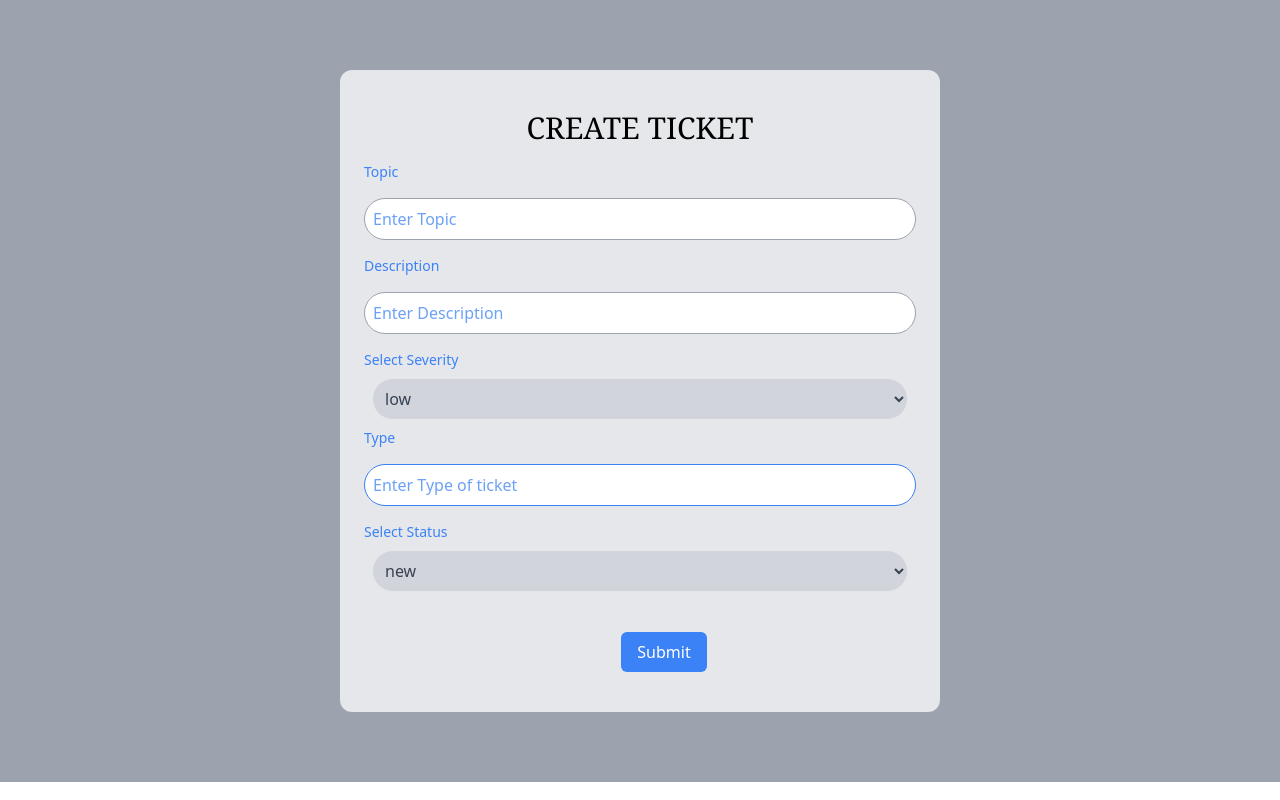
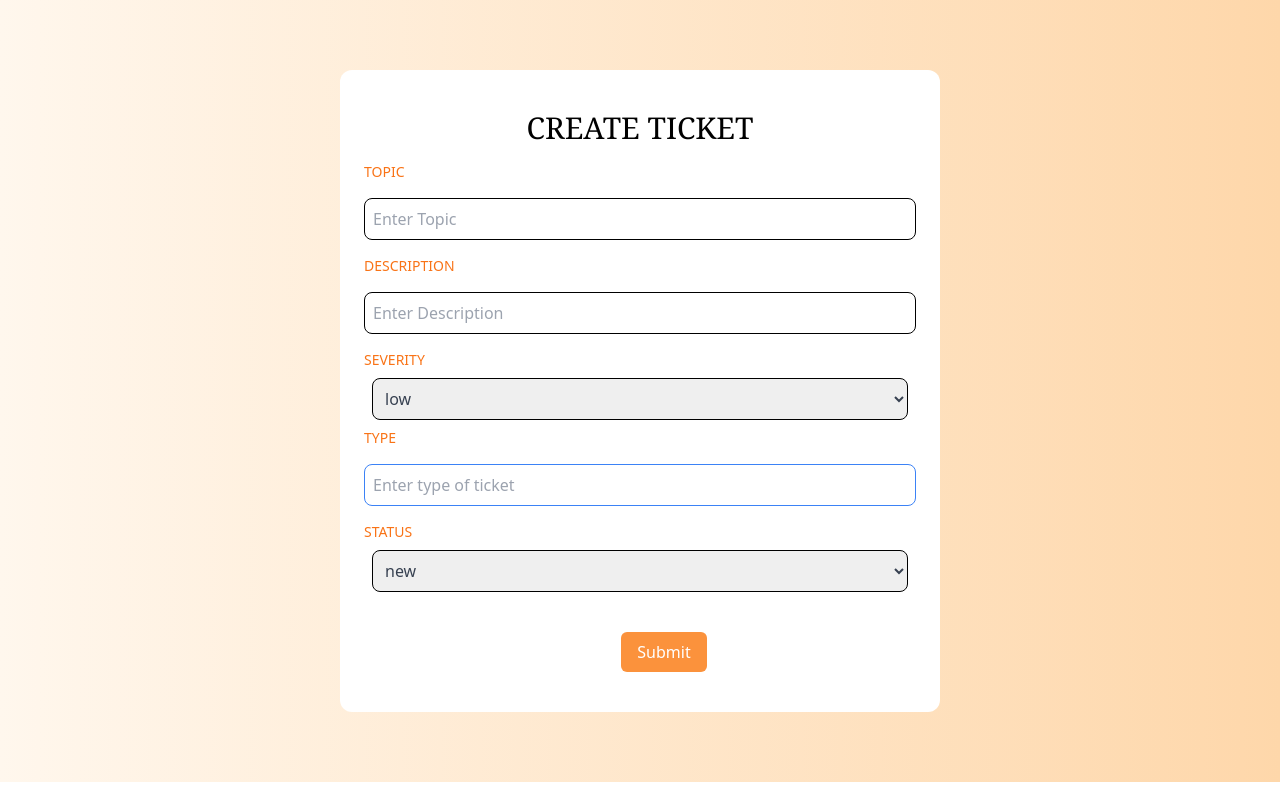
Before and after one commit to Jotirmay00/Support-ticket-entry-system, a React (Vite) app in the folder client/: page /ticket in a window 1280 px wide. Built offline with nearby package versions, Linux system fonts and the light colour scheme; the HTML template or start-up script is replaced by a standard one.

Commit message:
added some css

```diff
--- a/client/src/components/FormInput.jsx
+++ b/client/src/components/FormInput.jsx
@@ -2,16 +2,17 @@
 import React from 'react'
 
 // eslint-disable-next-line react/prop-types
-const FormInput = ({value,place,onChange}) => {
+const FormInput = ({value,place,onChange,name}) => {
   return (
     <div>
         <div className='my-4'>
         <input
-      className='w-full p-2 border border-gray-400 placeholder-blue-500 placeholder-opacity-75 rounded-full focus:outline-none focus:border-blue-500'
+      className='w-full p-2 border border-black placeholder-opacity-75 rounded-lg focus:outline-none focus:border-blue-500'
       type="text"
       id={place}
+      name={name}
       value={value}
-      onChange={(e) => onChange(e.target.value)}
+      onChange={(e) => onChange(e)}
       placeholder={place}
       autoFocus />
       </div>
--- a/client/src/pages/CreateAgent.jsx
+++ b/client/src/pages/CreateAgent.jsx
@@ -5,42 +5,55 @@ import axios from "axios";
 import { useNavigate } from "react-router-dom";
 import FormInput from "../components/FormInput";
 
+const initialData = {
+  name: '',
+  email: '',
+  phone: '',
+  description: '',
+
+}
+
 const CreateAgent = () => {
-  const [name, setName] = useState("");
-  const [email, setEmail] = useState("");
-  const [phone, setPhone] = useState("");
-  const [description, setDescription] = useState("");
+  const[formData,setFormData] =useState(initialData)
   const navigate = useNavigate();
   const [loading, setLoading] = useState(false);
   const [errorData, setErrorData] = useState({});
+
+  const handleChange =(e) =>{
+    const {name,value} = e.target
+    setFormData((prevData) => ({
+      ...prevData,
+      [name]:value,
+    }))
+  }
 
   const validation = () => {
     let err = {};
     let param = true;
 
-    if (name == "") {
+    if (formData.name == "") {
       err.name = "Please Enter your name";
       param = false;
     }
 
-    if (email == "") {
+    if (formData.email == "") {
       err.email = "Please Enter the mail";
 
       param = false;
     } else {
       const emailRegex =
         /^(([^<>()[\]\\.,;:\s@"]+(\.[^<>()[\]\\.,;:\s@"]+)*)|.(".+"))@((\[[0-9]{1,3}\.[0-9]{1,3}\.[0-9]{1,3}\.[0-9]{1,3}\])|(([a-zA-Z\-0-9]+\.)+[a-zA-Z]{2,}))$/;
-      if (!emailRegex.test(email)) {
+      if (!emailRegex.test(formData.email)) {
         err.email = "Invalid email format";
         param = false;
       }
     }
 
-    if (phone == "") {
+    if (formData.phone == "") {
       err.phone = "Please Enter the number";
       param = false;
     }
-    if (description == "") {
+    if (formData.description == "") {
       err.description = "Please Enter description";
       param = false;
     }
@@ -50,25 +63,14 @@ const CreateAgent = () => {
 
   const handleSubmit = (e) => {
     e.preventDefault();
-
     let isValidate = validation();
-
-    const data = {
-      name,
-      email,
-      phone,
-      description,
-    };
     setLoading(true);
     axios
-      .post("http://localhost:8000/api/support-agents", data)
+      .post("http://localhost:8000/api/support-agents", formData)
       .then((response) => {
         console.log("Form submitted successfully:", response.data);
         setLoading(false);
-        setName("");
-        setEmail("");
-        setPhone("");
-        setDescription("");
+        setFormData(initialData)
         navigate("/ticket");
       })
       .catch((error) => {
@@ -78,30 +80,31 @@ const CreateAgent = () => {
   };
 
   return (
-      <div className="flex items-center justify-center p-[70px] bg-gray-400 ">
+      <div className="flex items-center justify-center p-[70px] bg-gradient-to-r from-orange-50 to-orange-200 ">
           <form className="space-y-4 " onSubmit={handleSubmit}>
             {loading ? <Spinner /> : ""}
-            <div className="flex flex-col rounded-xl w-[600px] p-4 mx-auto bg-gray-200">
+            <div className="flex flex-col rounded-xl w-[600px] p-4 mx-auto bg-white">
               <h1 className="text-3xl font-serif my-4 mx-auto text-center weight-5">
                 CREATE AGENT
               </h1>
-              <FormInput place="Name" value={name} onChange={setName} />
+              <FormInput place="Name" name='name' value={formData.name} onChange={handleChange} />
               <span className="text-red-500 text-center">{errorData.name}</span>
 
-              <FormInput place="Email" value={email} onChange={setEmail} />
+              <FormInput place="Email" name='email' value={formData.email} onChange={handleChange} />
               <span className="text-red-500 text-center">
                 {errorData.email}
               </span>
 
-              <FormInput place="Phone-no." value={phone} onChange={setPhone} />
+              <FormInput place="Phone-no." name='phone' value={formData.phone} onChange={handleChange} />
               <span className="text-red-500 text-center">
                 {errorData.phone}
               </span>
 
               <FormInput
                 place="Description"
-                value={description}
-                onChange={setDescription}
+                name='description'
+                value={formData.description}
+                onChange={handleChange}
               />
               <span className="text-red-500 text-center">
                 {errorData.description}
@@ -110,7 +113,7 @@ const CreateAgent = () => {
               <div className="flex flex-col rounded-xl w-[600px] p-4 mx-auto items-center">
                 <button
                   type="submit"
-                  className="bg-blue-500 text-white px-4 py-2 rounded-md mt-4"
+                  className="bg-orange-500 text-white px-4 py-2 rounded-md mt-4"
                 >
                   Submit
                 </button>
--- a/client/src/pages/CreateTicket.jsx
+++ b/client/src/pages/CreateTicket.jsx
@@ -3,29 +3,35 @@ import React, { useState } from "react";
 import Spinner from "../components/Spinner";
 import axios from "axios";
 import Swal from 'sweetalert2'
-//import { useNavigate } from "react-router-dom";
 import FormInput from "../components/FormInput";
 
+
+const initialData ={
+  topic:'',
+  type:'',
+  severity :'',
+  status :'',
+  description:'',
+}
+
 const CreateTicket = () => {
-  const [topic, setTopic] = useState("");
-  const [type, setType] = useState("");
-  const [severity, setSeverity] = useState("low");
-  const [status, setStatus] = useState("new");
-  const [description, setDescription] = useState("");
+  const[formData,setFormData] =useState(initialData)
   const [loading, setLoading] = useState(false);
+
+  const handleChange =(e) =>{
+    const {name,value} = e.target
+    setFormData((prevData) => ({
+      ...prevData,
+      [name]:value,
+    }))
+  }
 
   const handleSubmit = (e) => {
     e.preventDefault();
-    const data = {
-      topic,
-      description,
-      status,
-      severity,
-      type,
-    };
+
     setLoading(true);
     axios
-      .post("http://localhost:8000/api/support-tickets", data)
+      .post("http://localhost:8000/api/support-tickets", formData)
       .then((response) => {
         console.log("Form submitted successfully:", response.data);
         Swal.fire({
@@ -34,11 +40,7 @@ const CreateTicket = () => {
           icon: "success"
         });
         setLoading(false);
-        setTopic("");
-        setDescription("");
-        setType("");
-        setSeverity("");
-        setStatus("");
+        setFormData(initialData)
       })
       .catch((error) => {
         setLoading(false);
@@ -51,42 +53,43 @@ const CreateTicket = () => {
   const SEVERITY = ["low", "medium", "high"];
 
   return (
-    <div className="flex items-center justify-center p-[70px] bg-gray-400">
+    <div className="flex items-center justify-center p-[70px] bg-gradient-to-r from-orange-50 to-orange-200">
       <form onSubmit={handleSubmit}>
         {loading ? <Spinner /> : ""}
-        <div className="flex flex-col rounded-xl w-[600px] p-6 mx-auto bg-gray-200 ">
+        <div className="flex flex-col rounded-xl w-[600px] p-6 mx-auto bg-white ">
           <h1 className="text-3xl font-serif my-4 mx-auto text-center weight-5">
             CREATE TICKET
           </h1>
-          <label htmlFor="topic" className="block text-sm font-medium text-blue-500">Topic</label>
-          <FormInput place="Enter Topic" value={topic} onChange={setTopic} />
+          <label htmlFor="topic" className="block text-sm font-medium text-orange-500">TOPIC</label>
+          <FormInput place="Enter Topic" name='topic' value={formData.topic} onChange={handleChange} />
 
-          <label htmlFor="description" className="block text-sm font-medium text-blue-500">Description</label>
+          <label htmlFor="description" className="block text-sm font-medium text-orange-500">DESCRIPTION</label>
           <FormInput
             place="Enter Description"
-            value={description}
-            onChange={setDescription}
+            name='description'
+            value={formData.description}
+            onChange={handleChange}
           />
-          <label htmlFor="severity" className="block text-sm font-medium text-blue-500">Select Severity</label>
+          <label htmlFor="severity" className="block text-sm font-medium text-orange-500">SEVERITY</label>
           <select
-            className="border rounded-full p-2 m-2 bg-gray-300 text-gray-700 focus:outline-none hover:bg-gray-100"
+            className="border border-black rounded-lg p-2 m-2 text-gray-700 focus:outline-none hover:bg-gray-100"
             name="severity"
-            value={severity}
-            onChange={(e) => setSeverity(e.target.value)}
+            value={formData.severity}
+            onChange={handleChange}
           >
             {SEVERITY.map((sev) => (
               <option key={sev}>{sev}</option>
             ))}
           </select>
-          <label htmlFor="name" className="block text-sm font-medium text-blue-500">Type</label>
-          <FormInput place="Enter Type of ticket" value={type} onChange={setType} />
+          <label htmlFor="name" className="block text-sm font-medium text-orange-500">TYPE</label>
+          <FormInput place="Enter type of ticket" name='type' value={formData.type} onChange={handleChange} />
 
-          <label htmlFor="status" className="block text-sm font-medium text-blue-500">Select Status</label>
+          <label htmlFor="status" className="block text-sm font-medium text-orange-500">STATUS</label>
           <select
-            className="border rounded-full p-2 m-2 bg-gray-300 text-gray-700 focus:outline-none hover:bg-gray-100"
+            className="border border-black rounded-lg p-2 m-2 text-gray-700 focus:outline-none hover:bg-gray-100"
             name="status"
-            value={status}
-            onChange={(e) => setStatus(e.target.value)}
+            value={formData.status}
+            onChange={handleChange}
           >
             {STATUS.map((stat) => (
               <option key={stat}>{stat}</option>
@@ -95,7 +98,7 @@ const CreateTicket = () => {
           <div className="flex flex-col rounded-xl w-[600px] p-4 mx-auto items-center">
             <button
               type="submit"
-              className="bg-blue-500 text-white px-4 py-2 rounded-md mt-4"
+              className="bg-orange-400 text-white px-4 py-2 rounded-md mt-4"
             >
               Submit
             </button>
```
Also changed, not shown: 1 other file (tests, documents, lock files or other folders).
